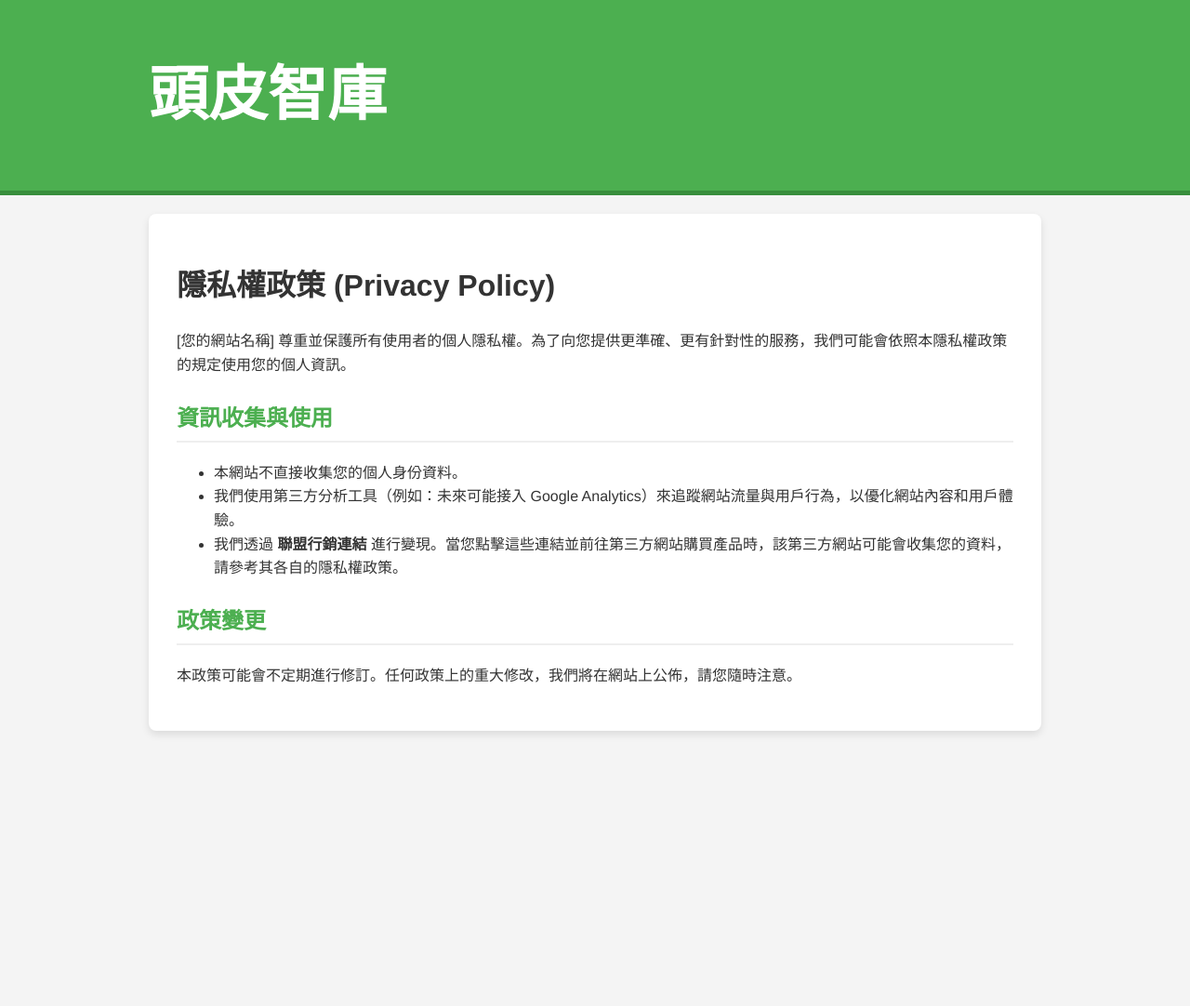
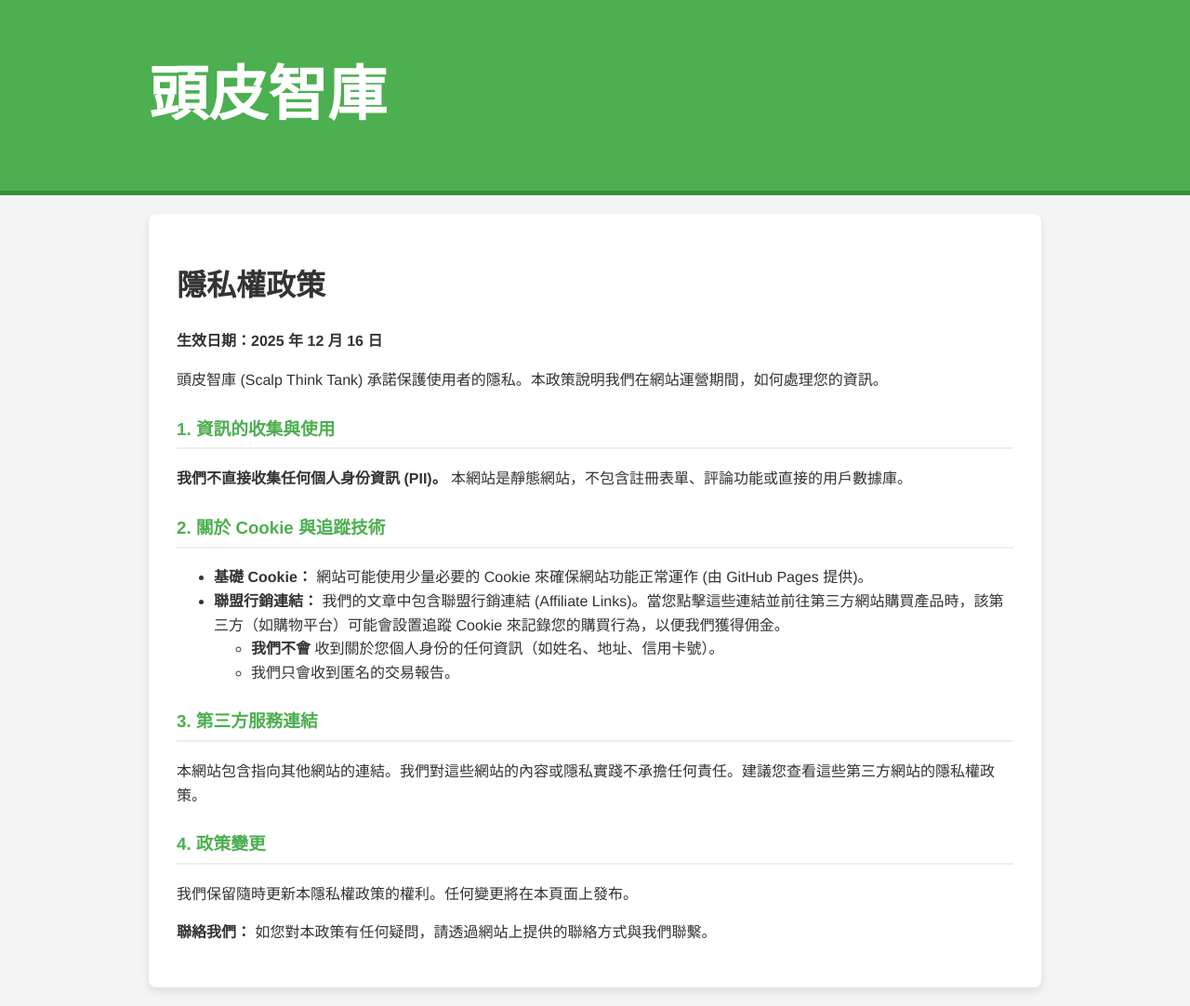
Before and after one commit to lifeexpertise929/lifeexpertise929.github.io, a Jekyll site: the page built from privacy.md, in a window 1280 px wide. Shown: the whole page at 93% size. Built offline with Jekyll 4.4.1, drawn with Linux system fonts in a browser that asks for light colours; our own code applies the rules of GitHub Pages for plain Markdown files; before the commit the page ends 900 px from its top, so only the background shows below that.

Commit message:
feat: 新增關於我們及隱私權政策頁面內容

```diff
--- a/privacy.md
+++ b/privacy.md
@@ -1,11 +1,33 @@
-# 隱私權政策 (Privacy Policy)
+---
+layout: default
+title: 隱私權政策 - 頭皮智庫
+permalink: /privacy/
+---
 
-[您的網站名稱] 尊重並保護所有使用者的個人隱私權。為了向您提供更準確、更有針對性的服務，我們可能會依照本隱私權政策的規定使用您的個人資訊。
+# 隱私權政策
 
-## 資訊收集與使用
-* 本網站不直接收集您的個人身份資料。
-* 我們使用第三方分析工具（例如：未來可能接入 Google Analytics）來追蹤網站流量與用戶行為，以優化網站內容和用戶體驗。
-* 我們透過 **聯盟行銷連結** 進行變現。當您點擊這些連結並前往第三方網站購買產品時，該第三方網站可能會收集您的資料，請參考其各自的隱私權政策。
+**生效日期：2025 年 12 月 16 日**
 
-## 政策變更
-本政策可能會不定期進行修訂。任何政策上的重大修改，我們將在網站上公佈，請您隨時注意。
+頭皮智庫 (Scalp Think Tank) 承諾保護使用者的隱私。本政策說明我們在網站運營期間，如何處理您的資訊。
+
+### 1. 資訊的收集與使用
+
+**我們不直接收集任何個人身份資訊 (PII)。** 本網站是靜態網站，不包含註冊表單、評論功能或直接的用戶數據庫。
+
+### 2. 關於 Cookie 與追蹤技術
+
+* **基礎 Cookie：** 網站可能使用少量必要的 Cookie 來確保網站功能正常運作 (由 GitHub Pages 提供)。
+* **聯盟行銷連結：** 我們的文章中包含聯盟行銷連結 (Affiliate Links)。當您點擊這些連結並前往第三方網站購買產品時，該第三方（如購物平台）可能會設置追蹤 Cookie 來記錄您的購買行為，以便我們獲得佣金。
+    * **我們不會** 收到關於您個人身份的任何資訊（如姓名、地址、信用卡號）。
+    * 我們只會收到匿名的交易報告。
+
+### 3. 第三方服務連結
+
+本網站包含指向其他網站的連結。我們對這些網站的內容或隱私實踐不承擔任何責任。建議您查看這些第三方網站的隱私權政策。
+
+### 4. 政策變更
+
+我們保留隨時更新本隱私權政策的權利。任何變更將在本頁面上發布。
+
+**聯絡我們：**
+如您對本政策有任何疑問，請透過網站上提供的聯絡方式與我們聯繫。
```
Also changed, not shown: about.md (+22 -7 lines).
